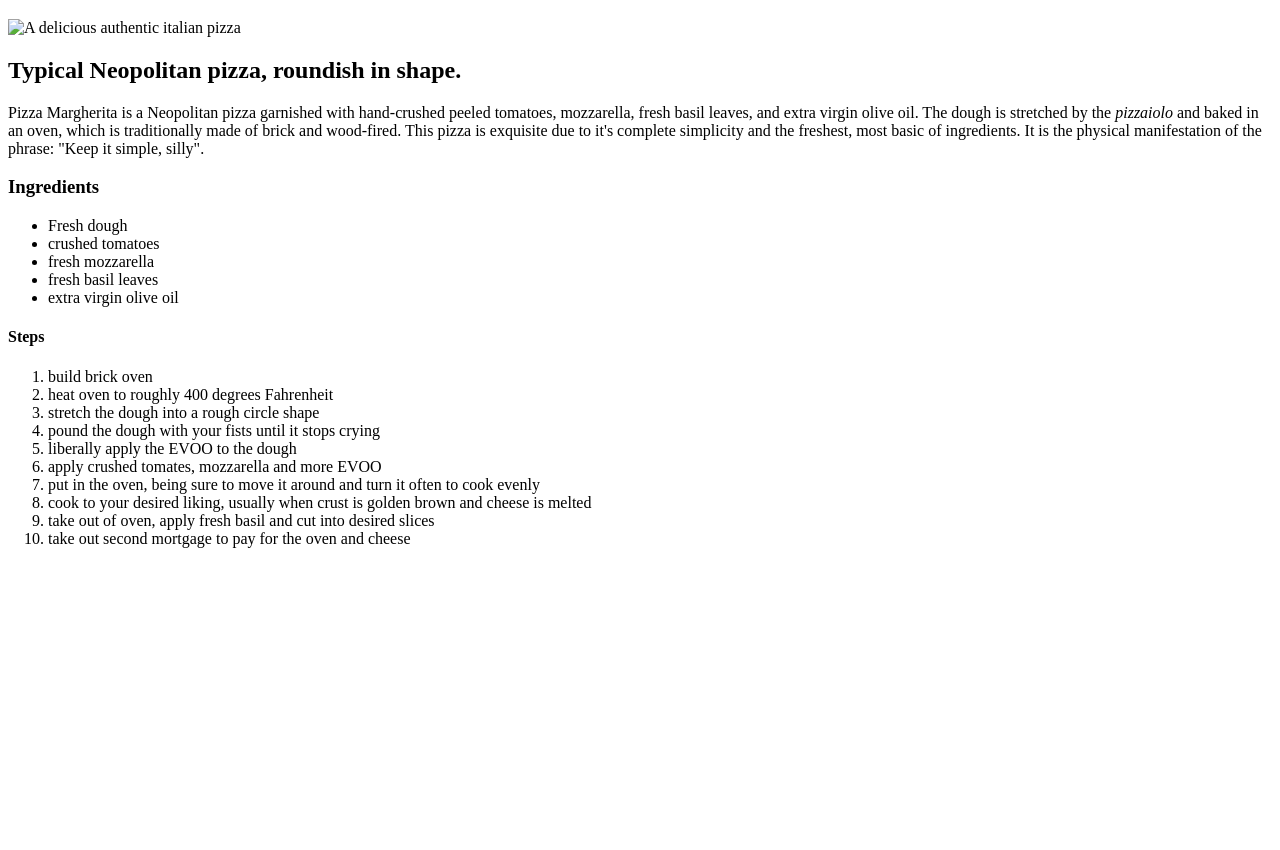
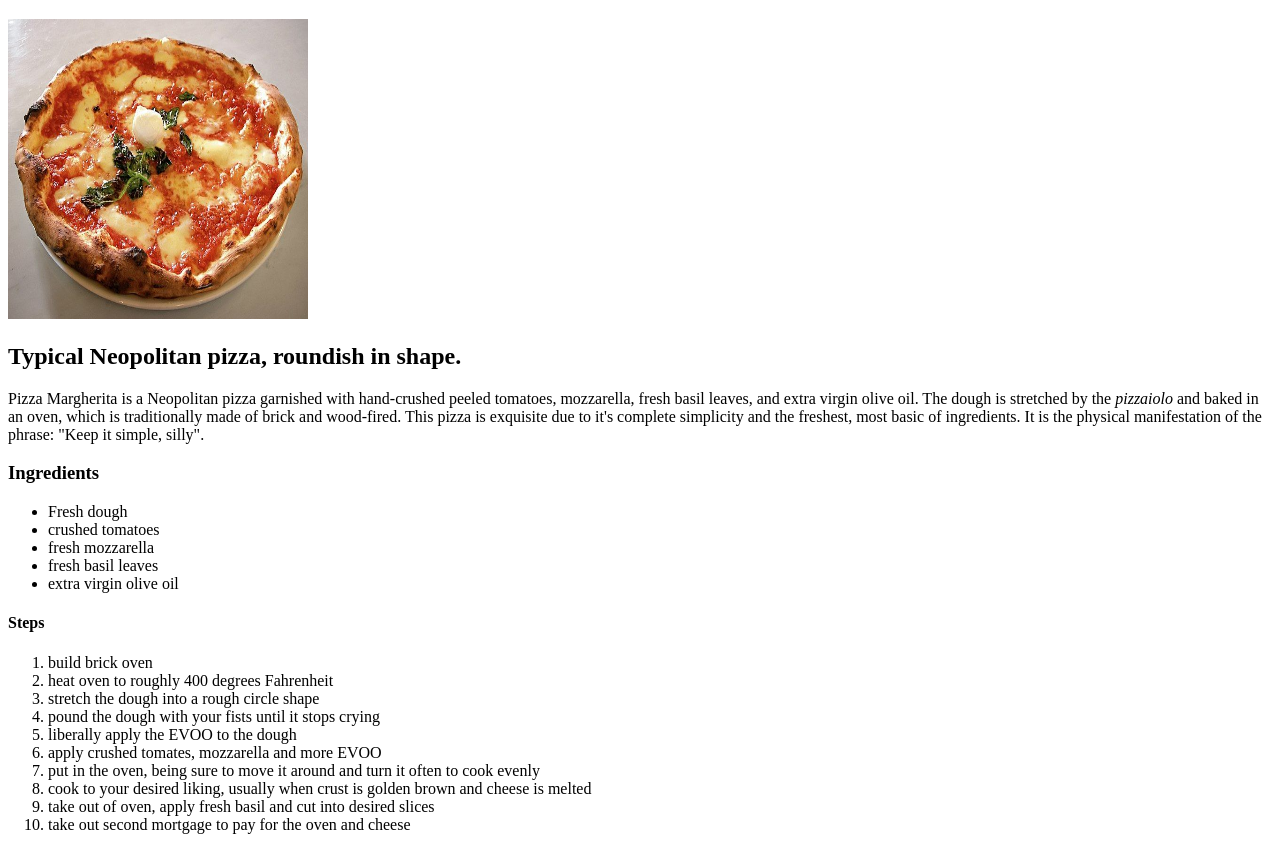
Before and after one commit to Beagle19/odin-recipes, a plain HTML site: page margherita.html in a window 1280 px wide. Shown: the part 61-911 px from the top of the page. Before the commit the page ends 800 px from the top, so only its background shows below. Drawn offline with Linux system fonts and the light colour scheme; the site is published under a folder, as on GitHub Pages, so addresses that start at the root find nothing.

Commit message:
removed / from img

```diff
--- a/margherita.html
+++ b/margherita.html
@@ -5,7 +5,7 @@
     <meta name="viewport" content="width=device-width, initial-scale=1.0">
     <title>Document</title>
     <h1>Pizza Margherita</h1>
-    <img src="/img/pizza.jpg" alt="A delicious authentic italian pizza" style="width:300px;height:300px;">
+    <img src="img/pizza.jpg" alt="A delicious authentic italian pizza" style="width:300px;height:300px;">
     <h2>Typical Neopolitan pizza, roundish in shape.</h2>
     <p>Pizza Margherita is a Neopolitan pizza garnished with hand-crushed peeled tomatoes, mozzarella, fresh basil leaves, and extra virgin olive oil. The dough is stretched by the <em>pizzaiolo</em> and baked in an oven, which is traditionally made of brick and wood-fired. This pizza is exquisite due to it's complete simplicity and the freshest, most basic of ingredients. It is the physical manifestation of the phrase: "Keep it simple, silly".</p>
     <h3>Ingredients</h3>
```
